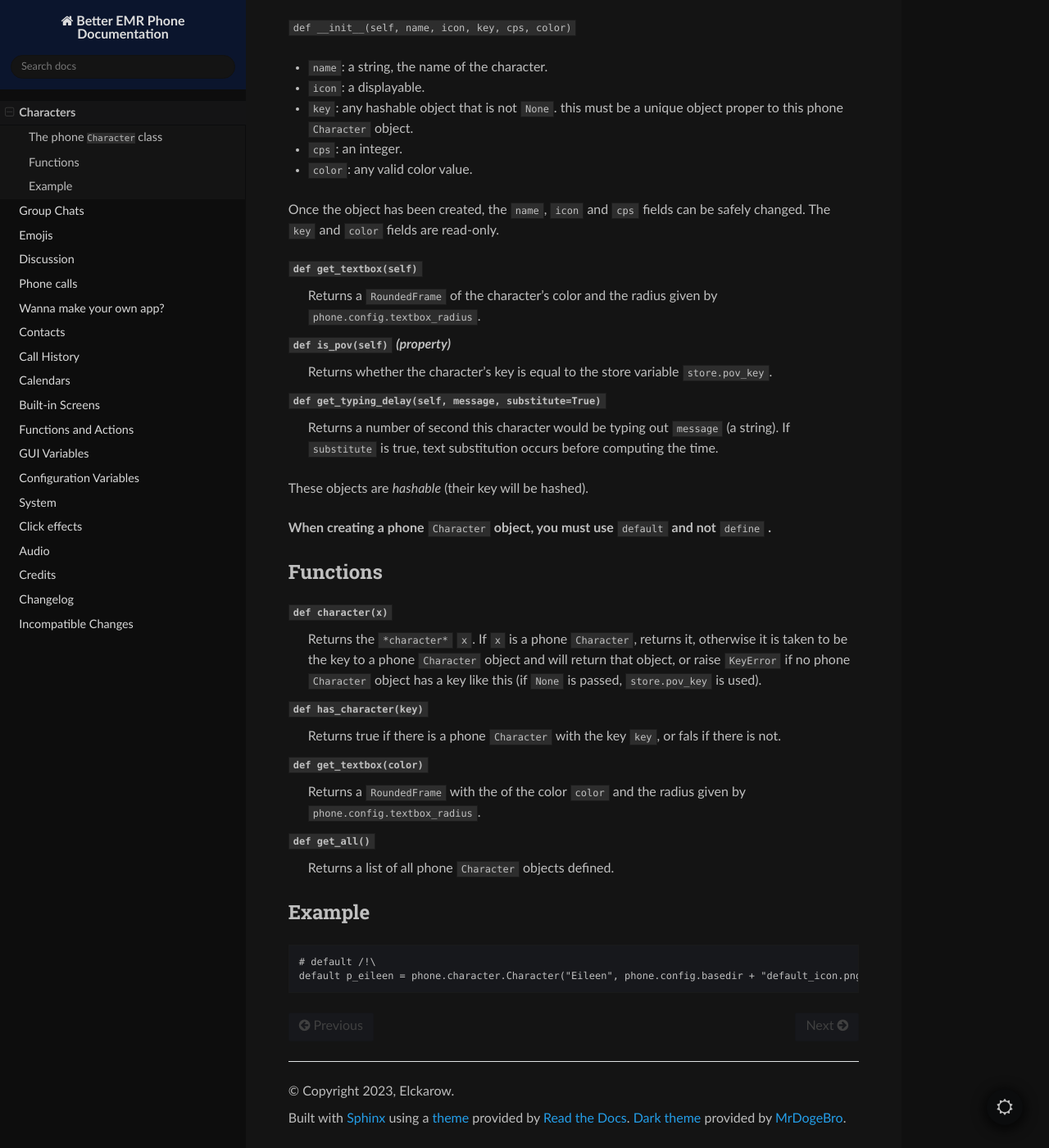
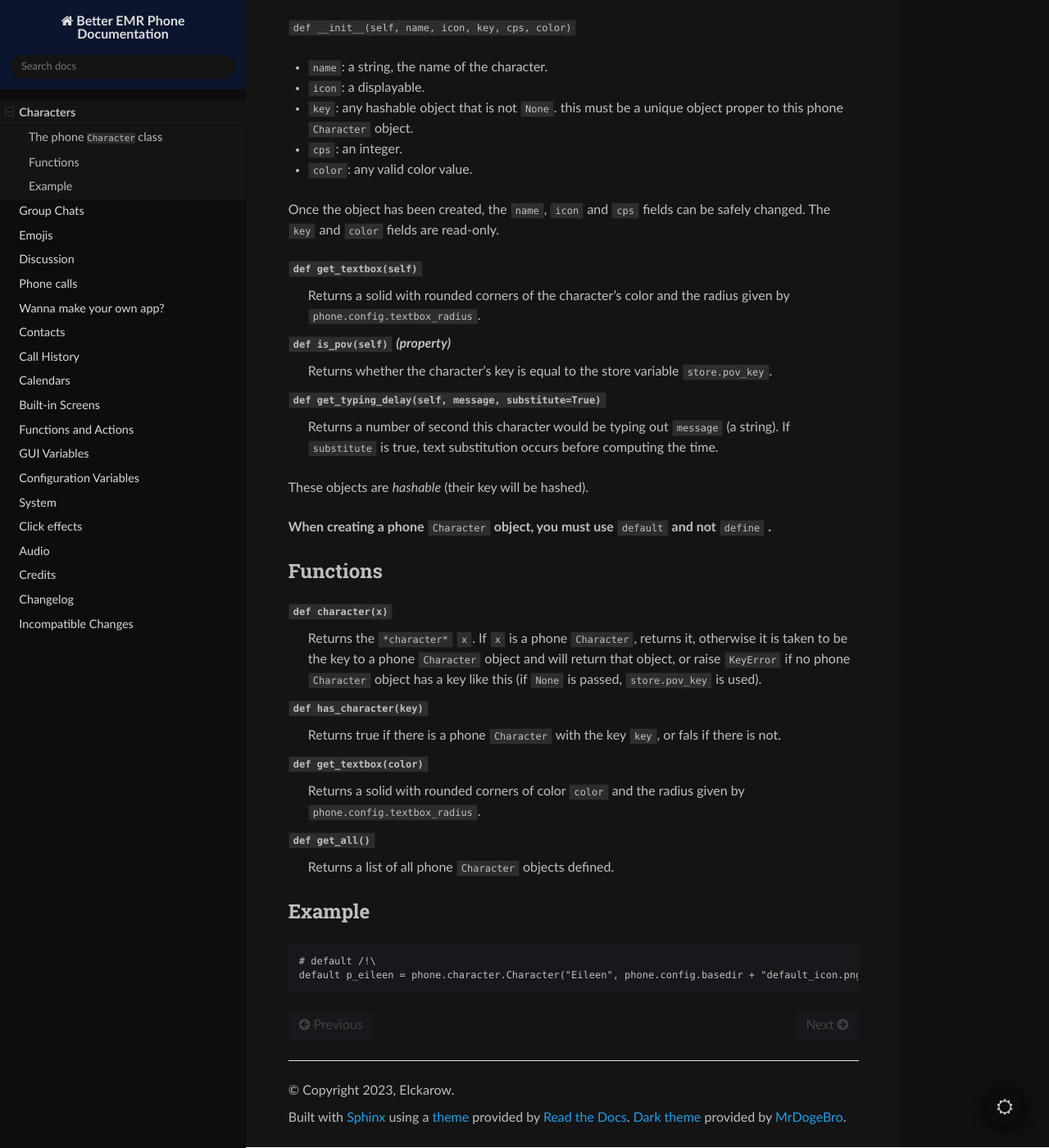
Before and after one commit to Elckarow/Better-EMR-Phone, a Sphinx documentation site: the page built from docs/characters.rst, in a window 1280 px wide and 1400 px high, scrolled down 458 px. Shown: the whole window at 82% size. Built offline with Sphinx 7.4.7 and the Read the Docs theme 2.0.0, drawn with Linux system fonts in a browser that asks for light colours.

Commit message:
doc changes

```diff
--- a/docs/characters.rst
+++ b/docs/characters.rst
@@ -26,7 +26,7 @@ The phone ``Character`` class
 Once the object has been created, the ``name``, ``icon`` and ``cps`` fields can be safely changed. The ``key`` and ``color`` fields are read-only.
 
 ``def get_textbox(self)``
-    Returns a ``RoundedFrame`` of the character's color and the radius given by ``phone.config.textbox_radius``.
+    Returns a solid with rounded corners of the character's color and the radius given by ``phone.config.textbox_radius``.
 
 ``def is_pov(self)`` *(property)*
     Returns whether the character's key is equal to the store variable ``store.pov_key``.
@@ -48,7 +48,7 @@ Functions
     Returns true if there is a phone ``Character`` with the key ``key``, or fals if there is not.
 
 ``def get_textbox(color)``
-    Returns a ``RoundedFrame`` with the of the color ``color`` and the radius given by ``phone.config.textbox_radius``.
+    Returns a solid with rounded corners of color ``color`` and the radius given by ``phone.config.textbox_radius``.
 
 ``def get_all()``
     Returns a list of all phone ``Character`` objects defined.
--- a/docs/credits.rst
+++ b/docs/credits.rst
@@ -13,5 +13,4 @@ as well as the project's contributors on GitHub:
 
 Various ressources used:
 
-* `Wintermute's *Gradient* displayable <https://github.com/WretchedTeam/WintermuteV3/blob/68415d2e1dd0e9b404361f1bd300084fa39fbfc0/game/mod_code/definitions/shaders/gradient.rpy>`_
-* `pseurae's *RoundedFrame* displayable <https://gist.github.com/Pseurae/661e6084f756fc917b2889a386b16664>`_
+* `Wintermute's Gradient displayable <https://github.com/WretchedTeam/WintermuteV3/blob/68415d2e1dd0e9b404361f1bd300084fa39fbfc0/game/mod_code/definitions/shaders/gradient.rpy>`_
--- a/docs/make_your_own_app.rst
+++ b/docs/make_your_own_app.rst
@@ -49,7 +49,7 @@ If you want your app to appear on the ``phone`` screen, you need to create a ``p
     Retuns a ``phone.application.IconBackground`` object with a ``Gradient`` as displayable.
 
 ``def IconBackground(d, **kwargs)``
-    Returns a ``RoundedFrame`` of ``d`` of size ``gui.phone_application_icon_size``.
+    Returns ``d`` with rounded corners of size ``gui.phone_application_icon_size``.
 
 Example
 -------
```
